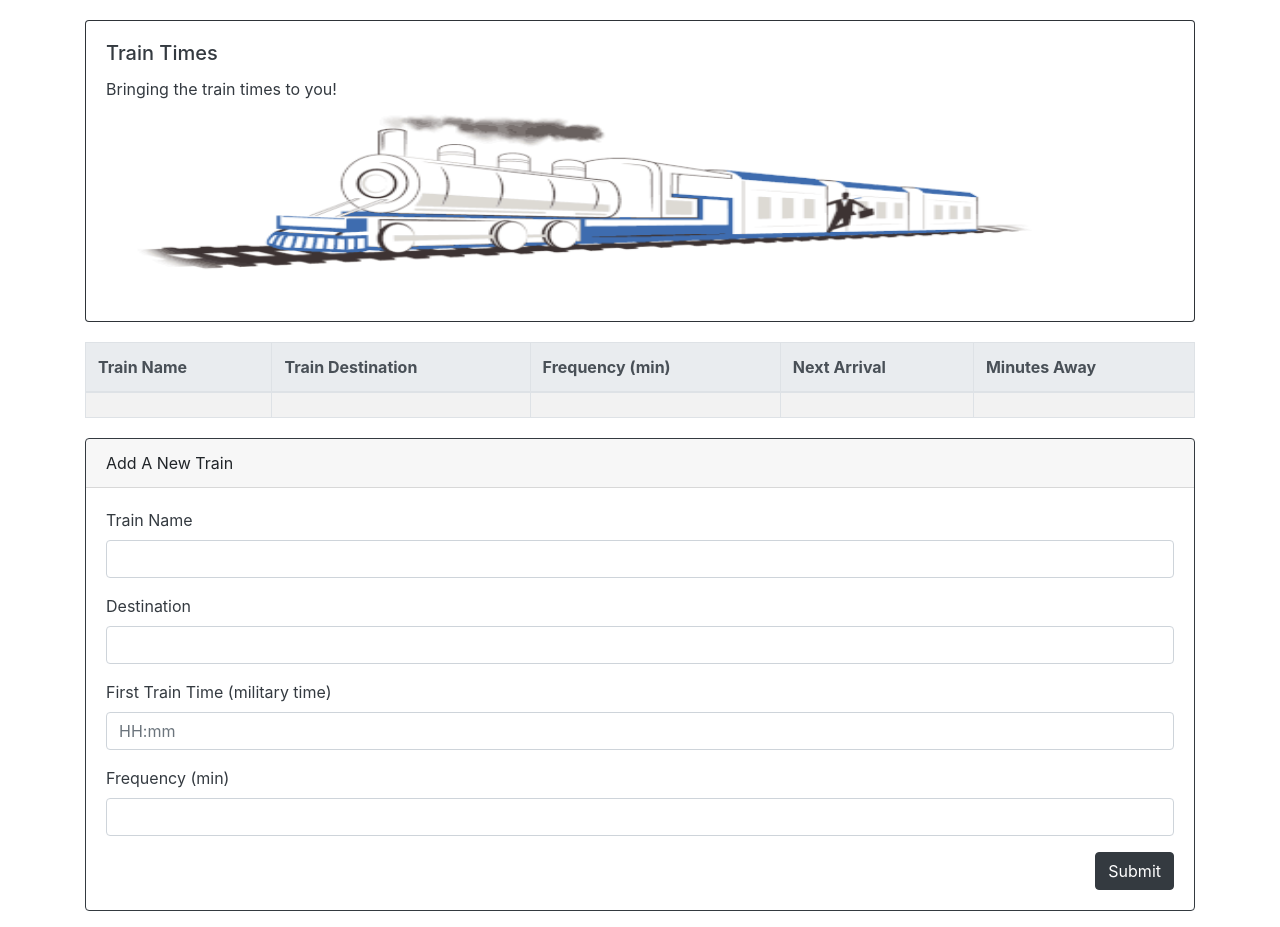
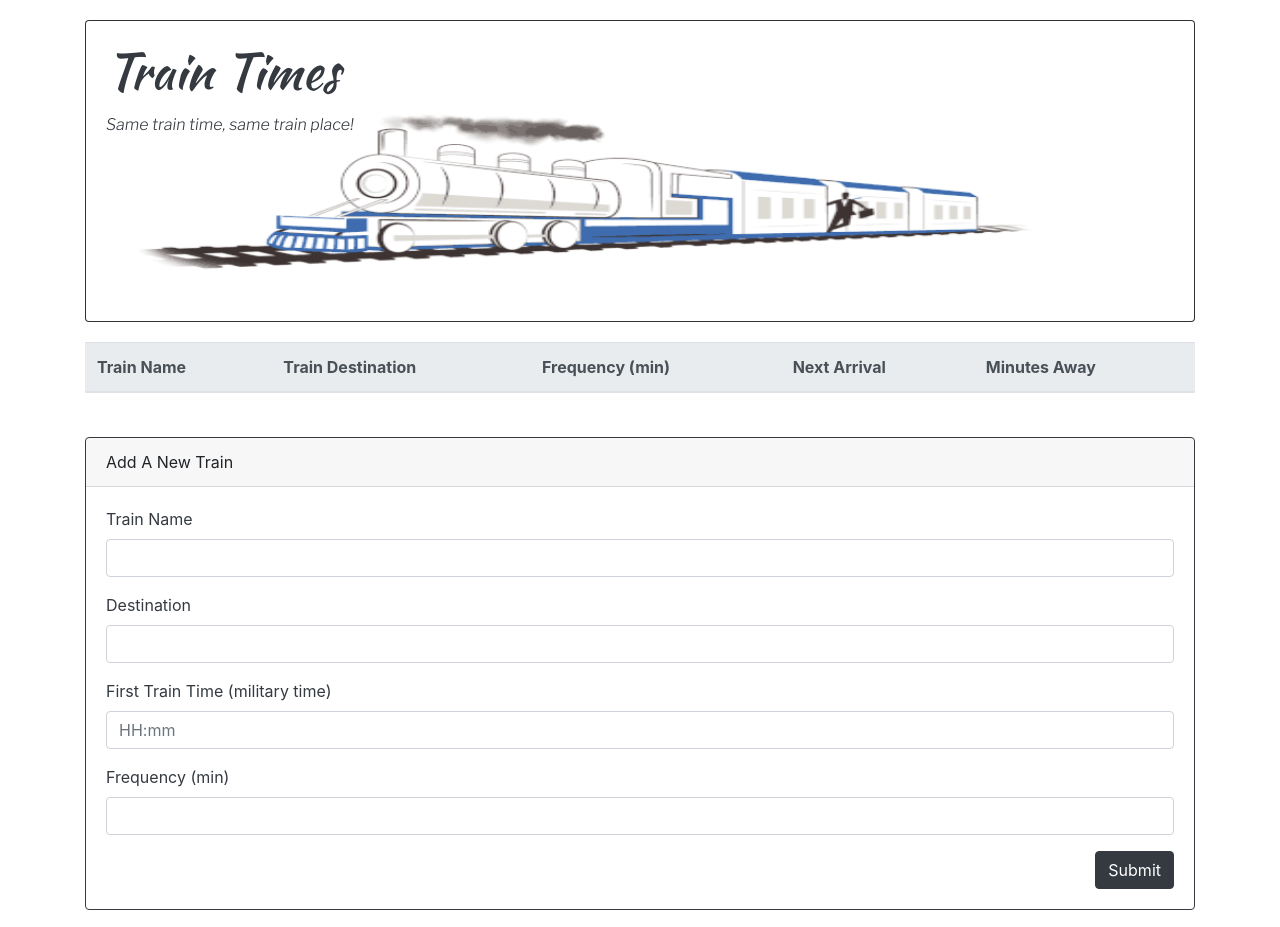
Before and after one commit to kkopp/traintime, a plain HTML site: page index.html in a window 1280 px wide. Drawn offline with nearby package versions, Linux system fonts and the light colour scheme; no server answers.

Commit message:
added some fonts to header image

```diff
--- a/assets/css/style.css
+++ b/assets/css/style.css
@@ -5,3 +5,12 @@
 .container {
     margin-top: 20px;
 }
+
+h5 {
+    font-family: 'Kaushan Script', cursive;
+    font-size: 50px;
+}
+
+p {
+    font-family: 'Libre Franklin', sans-serif;
+}
--- a/index.html
+++ b/index.html
@@ -12,7 +12,9 @@
     <link rel="stylesheet" href="https://maxcdn.bootstrapcdn.com/bootstrap/4.0.0/css/bootstrap.min.css" integrity="sha384-Gn5384xqQ1aoWXA+058RXPxPg6fy4IWvTNh0E263XmFcJlSAwiGgFAW/dAiS6JXm"
         crossorigin="anonymous">
 
+        <link href="https://fonts.googleapis.com/css?family=Kaushan+Script|Libre+Franklin:300i" rel="stylesheet">
     <link rel="stylesheet" href="assets/css/style.css">
+
 
     <!-- Link to Moment.js should go here -->
     <script src="https://cdn.jsdelivr.net/momentjs/2.12.0/moment.min.js"></script>
@@ -30,7 +32,7 @@
             <img class="card-img" src="assets/images/EbN0.gif" alt="Card image">
             <div class="card-img-overlay">
                 <h5 class="card-title">Train Times</h5>
-                <p class="card-text">Bringing the train times to you!</p>
+                <p class="card-text">Same train time, same train place!</p>
             </div>
         </div>
     </div>
@@ -38,7 +40,7 @@
 
 
     <div class="container">
-        <table id="tableBox" class="table table-striped table-bordered" style="width:100%">
+        <table id="tableBox" class="table table-hover" style="width:100%">
             <thead class="thead-light">
                 <tr>
                     <th scope="col">Train Name</th>
```
